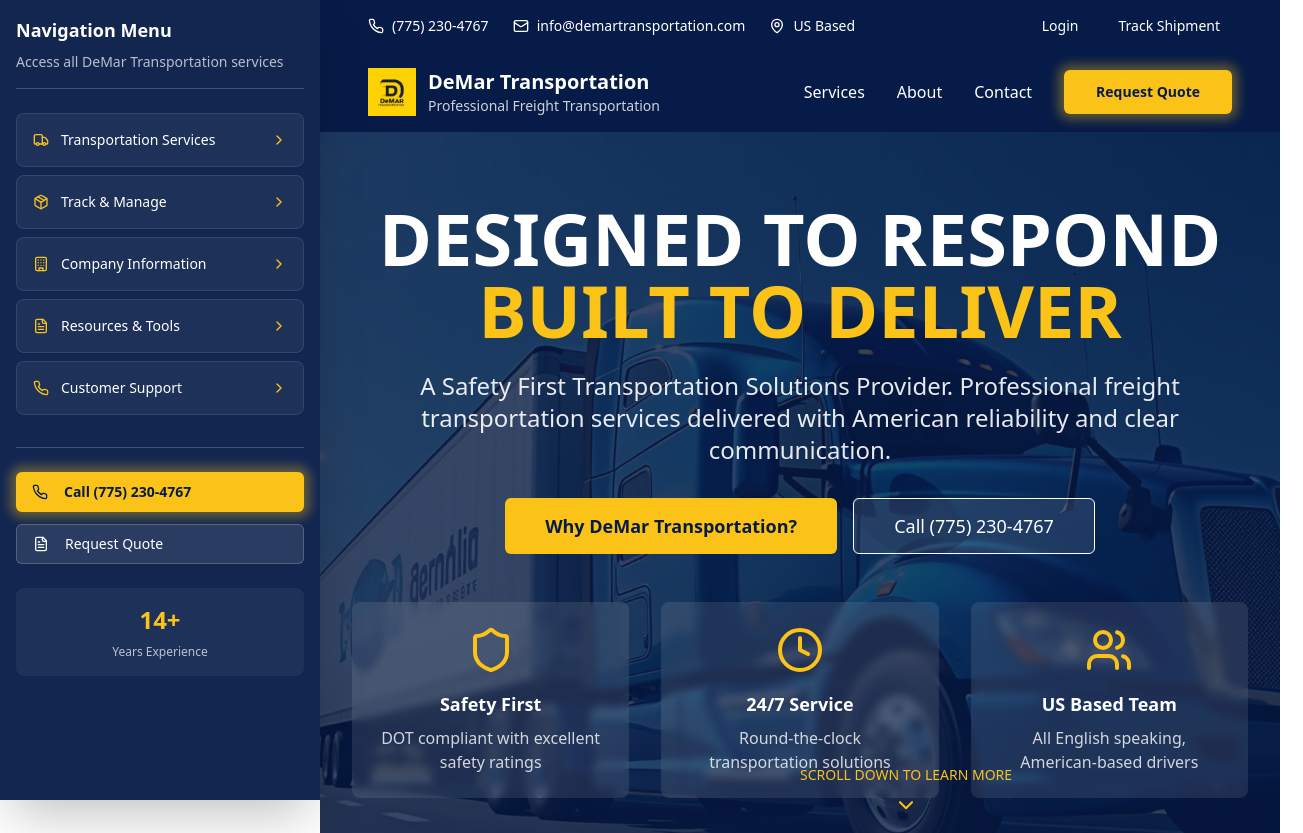
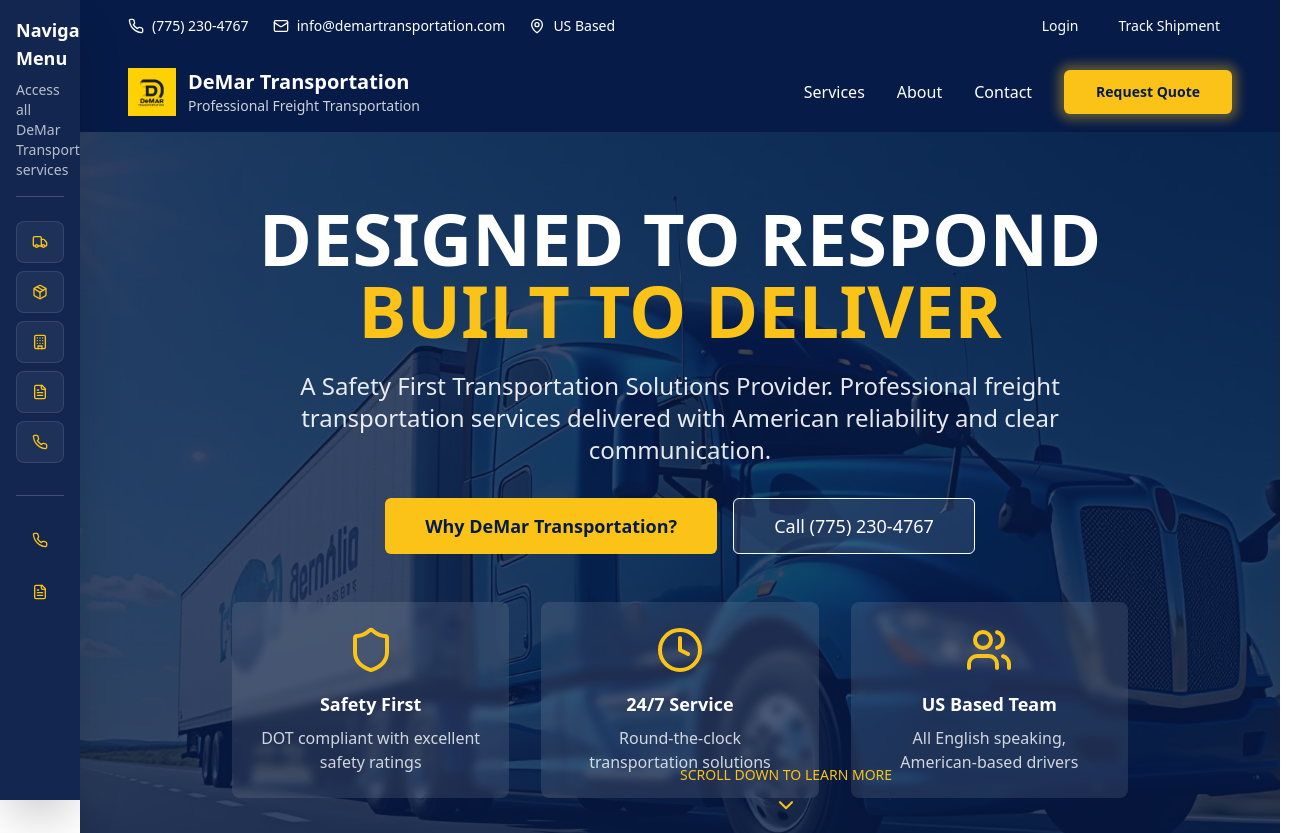
Before and after one commit to erikcode-create/demar-digital-drive, a React (Vite) app: page / in a window 1280 px wide. Shown: the top 833 px of the page, 1303 px wide, since content can reach past the window. Built offline with nearby package versions, Linux system fonts and the light colour scheme.

Commit message:
Add expanding mega menu
Update sidebar to expand to the right with widgets, mimicking Landstar's mega menu functionality.

```diff
--- a/src/components/LandstarSidebar.tsx
+++ b/src/components/LandstarSidebar.tsx
@@ -17,14 +17,14 @@ import { Button } from "@/components/ui/button";
 import { Card, CardContent } from "@/components/ui/card";
 
 const LandstarSidebar = () => {
-  const [expandedSections, setExpandedSections] = useState<string[]>([]);
+  const [hoveredSection, setHoveredSection] = useState<string | null>(null);
 
-  const toggleSection = (section: string) => {
-    setExpandedSections(prev =>
-      prev.includes(section)
-        ? prev.filter(s => s !== section)
-        : [...prev, section]
-    );
+  const handleMouseEnter = (section: string) => {
+    setHoveredSection(section);
+  };
+
+  const handleMouseLeave = () => {
+    setHoveredSection(null);
   };
 
   const menuSections = [
@@ -90,7 +90,8 @@ const LandstarSidebar = () => {
   return (
     <>
       {/* Main Sidebar */}
-      <div className="fixed left-0 top-0 h-full w-80 bg-primary/95 backdrop-blur-sm z-50 overflow-y-auto shadow-2xl">
+      <div className="fixed left-0 top-0 h-full w-20 bg-primary/95 backdrop-blur-sm z-50 overflow-y-auto shadow-2xl"
+           onMouseLeave={handleMouseLeave}>
         <div className="p-4">
           {/* Header */}
           <div className="mb-6 pb-4 border-b border-primary-foreground/20">
@@ -101,25 +102,26 @@ const LandstarSidebar = () => {
           {/* Menu Sections */}
           <div className="space-y-2">
             {menuSections.map((section) => (
-              <Card key={section.id} className="bg-primary-foreground/5 border-primary-foreground/10 relative">
+              <div
+                key={section.id}
+                className="relative"
+                onMouseEnter={() => handleMouseEnter(section.id)}
+              >
+                <Card className="bg-primary-foreground/5 border-primary-foreground/10">
                   <CardContent className="p-0">
                     <Button
                       variant="ghost"
-                    className={`w-full justify-between p-4 h-auto text-primary-foreground hover:bg-primary-foreground/10 ${
-                      expandedSections.includes(section.id) ? 'bg-primary-foreground/10' : ''
+                      className={`w-full justify-center p-3 h-auto text-primary-foreground hover:bg-primary-foreground/10 ${
+                        hoveredSection === section.id ? 'bg-primary-foreground/10' : ''
                       }`}
-                    onClick={() => toggleSection(section.id)}
                     >
-                    <div className="flex items-center gap-3">
                       <div className="text-accent">
                         {section.icon}
                       </div>
-                      <span className="font-medium text-left">{section.title}</span>
-                    </div>
-                    <ChevronRight className="h-4 w-4 text-accent" />
                     </Button>
                   </CardContent>
                 </Card>
+              </div>
             ))}
           </div>
 
@@ -127,45 +129,38 @@ const LandstarSidebar = () => {
           <div className="mt-8 pt-6 border-t border-primary-foreground/20">
             <div className="space-y-3">
               <Button
-                variant="cta"
-                className="w-full justify-start animate-pulse-glow"
+                variant="ghost"
+                className="w-full justify-center p-3 text-primary-foreground hover:bg-primary-foreground/10"
                 onClick={() => window.location.href = 'tel:7752304767'}
               >
-                <Phone className="h-4 w-4 mr-2" />
-                Call (775) 230-4767
+                <Phone className="h-4 w-4 text-accent" />
               </Button>
 
               <Button
-                variant="outline"
-                className="w-full justify-start bg-primary-foreground/10 border-primary-foreground/20 text-primary-foreground hover:bg-primary-foreground/20"
+                variant="ghost"
+                className="w-full justify-center p-3 text-primary-foreground hover:bg-primary-foreground/10"
               >
-                <FileText className="h-4 w-4 mr-2" />
-                Request Quote
+                <FileText className="h-4 w-4 text-accent" />
               </Button>
-            </div>
-
-            {/* Company Stats */}
-            <div className="mt-6 p-4 bg-primary-foreground/5 rounded-lg">
-              <div className="text-center space-y-2">
-                <div className="text-2xl font-bold text-accent">14+</div>
-                <div className="text-xs text-primary-foreground/70">Years Experience</div>
-              </div>
             </div>
           </div>
         </div>
       </div>
 
-      {/* Mega Menu Panels */}
-      {expandedSections.map((sectionId) => {
-        const section = menuSections.find(s => s.id === sectionId);
+      {/* Mega Menu Panel */}
+      {hoveredSection && (
+        <div
+          className="fixed left-20 top-0 h-full w-80 bg-background border-l border-border z-40 shadow-xl animate-slide-in-right"
+          onMouseEnter={() => setHoveredSection(hoveredSection)}
+          onMouseLeave={handleMouseLeave}
+        >
+          <div className="p-6">
+            {(() => {
+              const section = menuSections.find(s => s.id === hoveredSection);
               if (!section) return null;
 
               return (
-          <div
-            key={sectionId}
-            className="fixed left-80 top-0 h-full w-96 bg-background border-l border-border z-40 shadow-xl animate-slide-in-right"
-          >
-            <div className="p-6">
+                <>
                   <div className="flex items-center gap-3 mb-6 pb-4 border-b">
                     <div className="text-primary">
                       {section.icon}
@@ -177,7 +172,7 @@ const LandstarSidebar = () => {
                     {section.items.map((item, index) => (
                       <div
                         key={index}
-                    className="p-4 rounded-lg border hover:shadow-md cursor-pointer transition-all group"
+                        className="p-4 rounded-lg border hover:shadow-md cursor-pointer transition-all group hover:bg-muted/50"
                       >
                         <div className="text-sm font-medium text-foreground group-hover:text-primary transition-colors mb-2">
                           {item.title}
@@ -188,17 +183,11 @@ const LandstarSidebar = () => {
                       </div>
                     ))}
                   </div>
+                </>
+              );
+            })()}
           </div>
         </div>
-        );
-      })}
-
-      {/* Overlay to close mega menu */}
-      {expandedSections.length > 0 && (
-        <div
-          className="fixed inset-0 bg-black/20 z-30"
-          onClick={() => setExpandedSections([])}
-        />
       )}
     </>
   );
--- a/src/pages/Index.tsx
+++ b/src/pages/Index.tsx
@@ -9,7 +9,7 @@ const Index = () => {
   return (
     <div className="min-h-screen">
       <LandstarSidebar />
-      <div className="ml-80">
+      <div className="ml-20">
         <Header />
         <Hero />
         <Services />
```
Lines whose indentation alone changed are shown as unchanged.
